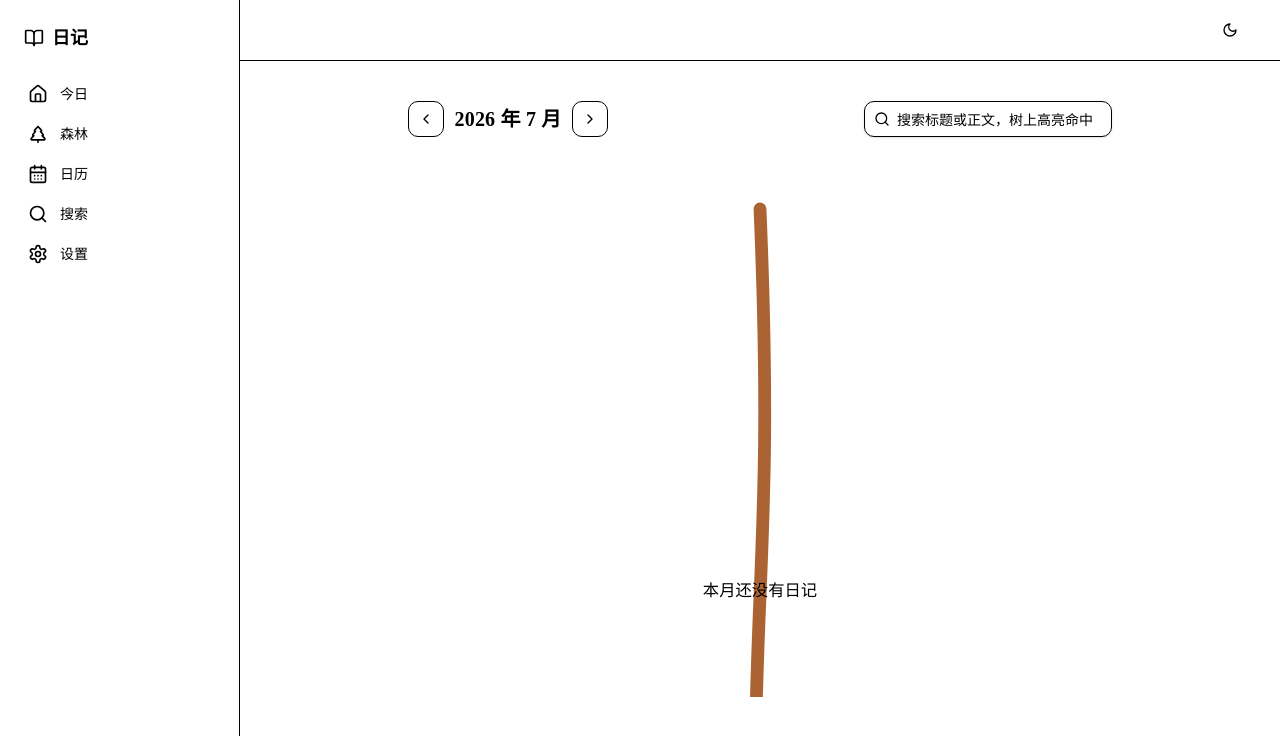
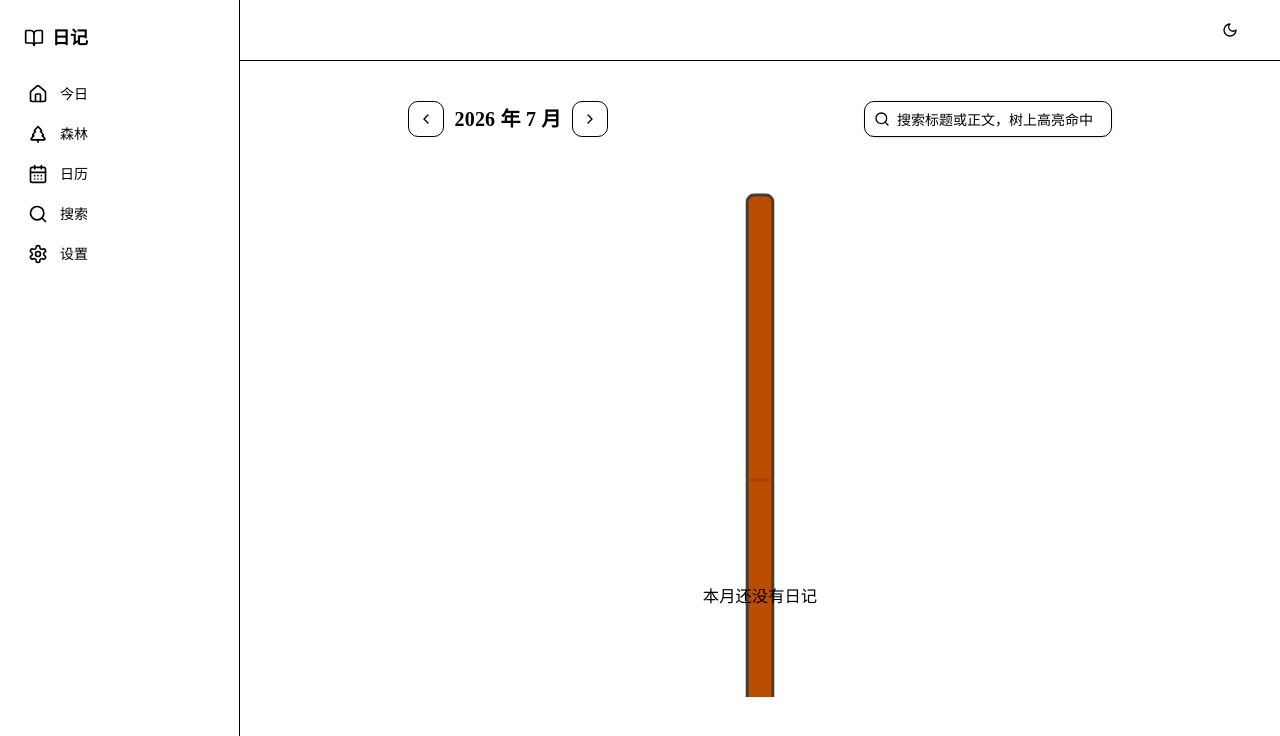
Before and after one commit to feijiz241-cyber/diary-notes, a React (Vite) app: page /forest in a window 1280 px wide. Shown: the top 736 px of the page. Built offline with nearby package versions, Linux system fonts and the light colour scheme.

Commit message:
style: redesign MonthTree as clean pixel-art (tile + emoji, macaron palette)

```diff
--- a/src/components/MonthTree.tsx
+++ b/src/components/MonthTree.tsx
@@ -13,6 +13,11 @@ interface MonthTreeProps {
   onSelect: (date: string) => void
 }
 
+const TILE = 34 // 像素砖边长
+const HALF = TILE / 2
+const TRUNK_W = 22
+const OUTLINE = '#4a3b30' // 统一的复古描边色（深棕），浅/深色下都清晰
+
 export function MonthTree({
   entries,
   year,
@@ -27,8 +32,9 @@ export function MonthTree({
   )
   const { width, height, trunkX, leaves, gaps, daysInMonth } = layout
 
-  const yBottom = yForDay(1, daysInMonth)
   const yTop = yForDay(daysInMonth, daysInMonth)
+  const groundY = height - 26
+  const trunkTop = Math.max(20, yTop - 12)
 
   const handleKey = (date: string) => (e: KeyboardEvent<SVGGElement>) => {
     if (e.key === 'Enter' || e.key === ' ') {
@@ -45,55 +51,82 @@ export function MonthTree({
         role="img"
         aria-label={`${year}年${month}月 的日记树，共 ${leaves.length} 篇`}
       >
-        {/* 树干 */}
-        <path
-          d={`M ${trunkX} ${yBottom} C ${trunkX - 14} ${(yBottom + yTop) / 2}, ${
-            trunkX + 14
-          } ${(yBottom + yTop) / 2}, ${trunkX} ${yTop}`}
-          className="fill-none stroke-amber-800/80 dark:stroke-amber-900/80"
-          strokeWidth={11}
-          strokeLinecap="round"
+        {/* 地面 */}
+        <rect x={0} y={groundY} width={width} height={height - groundY} className="fill-amber-100 dark:fill-stone-800" />
+        <line x1={0} y1={groundY} x2={width} y2={groundY} className="stroke-amber-300 dark:stroke-stone-700" strokeWidth={2} />
+
+        {/* 树干：笔直像素柱 */}
+        <rect
+          x={trunkX - TRUNK_W / 2}
+          y={trunkTop}
+          width={TRUNK_W}
+          height={groundY - trunkTop}
+          rx={6}
+          className="fill-amber-700 dark:fill-amber-600"
+          stroke={OUTLINE}
+          strokeWidth={2.5}
         />
+        {/* 树干纹理：两道横纹 */}
+        {[0.35, 0.62].map((t, i) => {
+          const ly = trunkTop + (groundY - trunkTop) * t
+          return (
+            <line
+              key={i}
+              x1={trunkX - TRUNK_W / 2 + 3}
+              y1={ly}
+              x2={trunkX + TRUNK_W / 2 - 3}
+              y2={ly}
+              className="stroke-amber-900/40 dark:stroke-amber-950/50"
+              strokeWidth={2}
+              strokeLinecap="round"
+            />
+          )
+        })}
 
-        {/* 间隔段：空白日刻度 + 标注 */}
+        {/* 间隔段：空心像素块 + 胶囊标签 */}
         {gaps.map((g, i) => {
-          const midY = (g.yStart + g.yEnd) / 2
           const ticks = []
           for (let d = g.fromDay + 1; d <= g.toDay - 1; d++) {
+            const ty = yForDay(d, daysInMonth)
             ticks.push(
-              <circle
+              <rect
                 key={d}
-                cx={trunkX}
-                cy={yForDay(d, daysInMonth)}
-                r={2.2}
-                className="fill-amber-700/40 dark:fill-amber-500/40"
+                x={trunkX - 4}
+                y={ty - 4}
+                width={8}
+                height={8}
+                rx={2}
+                className="fill-amber-200 dark:fill-stone-600"
+                stroke={OUTLINE}
+                strokeWidth={1.5}
               />,
             )
           }
+          const labelW = Math.max(48, g.label.length * 6 + 14)
+          const midY = (g.yStart + g.yEnd) / 2
           return (
             <g key={`gap-${i}`}>
               {ticks}
-              <text
-                x={trunkX + 14}
-                y={midY}
-                dominantBaseline="middle"
-                className="fill-muted-foreground text-[9px]"
-              >
-                {g.label}
-              </text>
+              <g transform={`translate(${trunkX + TRUNK_W / 2 + 10}, ${midY})`}>
+                <rect x={0} y={-9} width={labelW} height={18} rx={9} className="fill-stone-100 dark:fill-stone-700" stroke={OUTLINE} strokeWidth={1.5} />
+                <text x={labelW / 2} y={0} textAnchor="middle" dominantBaseline="central" className="fill-stone-600 dark:fill-stone-200 text-[9px] font-medium">
+                  {g.label}
+                </text>
+              </g>
             </g>
           )
         })}
 
-        {/* 叶子 */}
+        {/* 叶子：像素砖 */}
         {leaves.map((leaf) => {
           const mood = getMood(leaf.moodId)
           const isSelected = selectedDate === leaf.date
-          const dimmed = highlightedDates != null && !highlightedDates.has(leaf.date)
           const isHit = highlightedDates?.has(leaf.date)
-          const branchPath = `M ${leaf.branchFromX} ${leaf.y} Q ${
-            (leaf.branchFromX + leaf.branchToX) / 2
-          } ${leaf.y - 12} ${leaf.branchToX} ${leaf.y}`
+          const dimmed = highlightedDates != null && !isHit
+          const tileX = leaf.x - HALF
+          const tileY = leaf.y - HALF
+          const branchX2 = leaf.side === 'left' ? leaf.x + HALF : leaf.x - HALF
+          const ringStroke = isSelected ? '#ffffff' : isHit ? '#0ea5e9' : OUTLINE
           return (
             <g
               key={leaf.date}
@@ -102,40 +135,33 @@ export function MonthTree({
               aria-label={`${month}月${leaf.day}日 日记 · 心情${mood?.label ?? '未设'}`}
               onClick={() => onSelect(leaf.date)}
               onKeyDown={handleKey(leaf.date)}
-              className={cn(
-                'cursor-pointer outline-none transition-opacity',
-                dimmed && 'opacity-30',
-                !dimmed && 'opacity-100',
-              )}
+              className={cn('cursor-pointer outline-none')}
               style={{ opacity: dimmed ? 0.3 : 1 }}
             >
-              <path
-                d={branchPath}
-                className="fill-none stroke-amber-800/70 dark:stroke-amber-900/70"
-                strokeWidth={3}
+              {/* 分支 */}
+              <line x1={trunkX} y1={leaf.y} x2={branchX2} y2={leaf.y} className="stroke-amber-800 dark:stroke-amber-700" strokeWidth={5} strokeLinecap="round" />
+              {/* 选中外环 */}
+              {isSelected && (
+                <rect x={tileX - 3} y={tileY - 3} width={TILE + 6} height={TILE + 6} rx={11} fill="none" stroke={OUTLINE} strokeWidth={2} />
+              )}
+              {/* 像素砖 */}
+              <rect
+                x={tileX}
+                y={tileY}
+                width={TILE}
+                height={TILE}
+                rx={8}
+                fill={leaf.color}
+                stroke={ringStroke}
+                strokeWidth={isSelected || isHit ? 3 : 2.5}
               />
-              <ellipse
-                cx={leaf.x}
-                cy={leaf.y}
-                rx={16}
-                ry={22}
-                transform={`rotate(${leaf.side === 'left' ? 22 : -22} ${leaf.x} ${leaf.y})`}
-                fill={leaf.color}
-                className={cn(
-                  'transition-[stroke,stroke-width]',
-                  isSelected && 'stroke-foreground',
-                  isHit && 'stroke-sky-500',
-                )}
-                strokeWidth={isSelected || isHit ? 3 : 1.5}
-                stroke={isSelected ? 'var(--foreground)' : isHit ? '#0ea5e9' : 'rgba(0,0,0,0.25)'}
-              />
-              <text
-                x={leaf.x}
-                y={leaf.y + 40}
-                textAnchor="middle"
-                className="fill-muted-foreground text-[10px]"
-              >
-                {leaf.day}日
+              {/* 心情 emoji */}
+              <text x={leaf.x} y={leaf.y + 1} textAnchor="middle" dominantBaseline="central" fontSize={18}>
+                {mood?.emoji ?? '🍃'}
+              </text>
+              {/* 日号 */}
+              <text x={leaf.x} y={tileY + TILE + 11} textAnchor="middle" className="fill-muted-foreground text-[10px] font-medium">
+                {leaf.day}
               </text>
             </g>
           )
@@ -143,12 +169,7 @@ export function MonthTree({
 
         {/* 空月提示 */}
         {leaves.length === 0 && (
-          <text
-            x={trunkX}
-            y={(yBottom + yTop) / 2}
-            textAnchor="middle"
-            className="fill-muted-foreground text-sm"
-          >
+          <text x={trunkX} y={(trunkTop + groundY) / 2} textAnchor="middle" className="fill-muted-foreground text-sm">
             本月还没有日记
           </text>
         )}
--- a/src/lib/mood.ts
+++ b/src/lib/mood.ts
@@ -2,19 +2,19 @@ export interface Mood {
   id: string
   emoji: string
   label: string
-  /** 叶子配色（浅/深色下均可用，偏自然色系） */
+  /** 叶子配色（清新马卡龙调，浅/深色下均清晰） */
   color: string
 }
 
 export const MOODS: Mood[] = [
-  { id: 'joy', emoji: '😄', label: '开心', color: '#6FBF4B' },
-  { id: 'calm', emoji: '😌', label: '平静', color: '#4FA88C' },
-  { id: 'love', emoji: '🥰', label: '喜爱', color: '#E0729A' },
-  { id: 'think', emoji: '🤔', label: '思考', color: '#6E8FD0' },
-  { id: 'tired', emoji: '😴', label: '疲惫', color: '#C2A878' },
-  { id: 'sad', emoji: '😢', label: '难过', color: '#7FA8CF' },
-  { id: 'angry', emoji: '😠', label: '生气', color: '#D9634A' },
-  { id: 'plain', emoji: '😐', label: '平常', color: '#9CB86A' },
+  { id: 'joy', emoji: '😄', label: '开心', color: '#FDE68A' },
+  { id: 'calm', emoji: '😌', label: '平静', color: '#BAE6FD' },
+  { id: 'love', emoji: '🥰', label: '喜爱', color: '#FBCFE8' },
+  { id: 'think', emoji: '🤔', label: '思考', color: '#D8B4FE' },
+  { id: 'tired', emoji: '😴', label: '疲惫', color: '#CBD5E1' },
+  { id: 'sad', emoji: '😢', label: '难过', color: '#99F6E4' },
+  { id: 'angry', emoji: '😠', label: '生气', color: '#FCA5A5' },
+  { id: 'plain', emoji: '😐', label: '平常', color: '#BBF7D0' },
 ]
 
 export function getMood(id: string | null | undefined): Mood | undefined {
```
Also changed, not shown: 1 other file (tests, documents, lock files or other folders).
